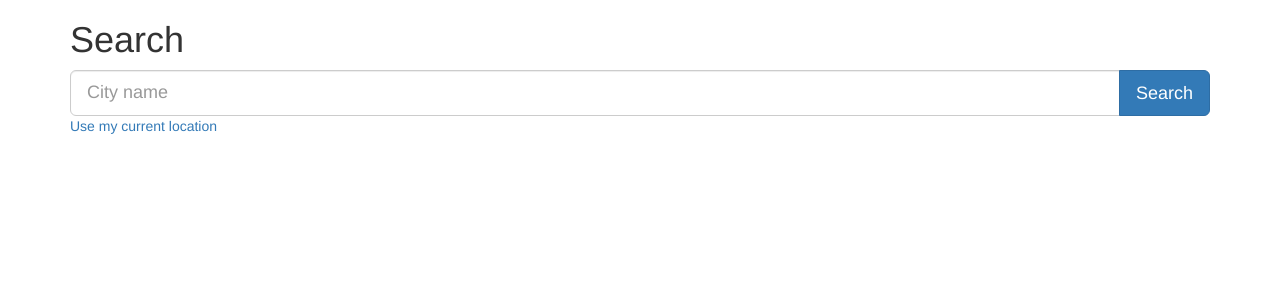
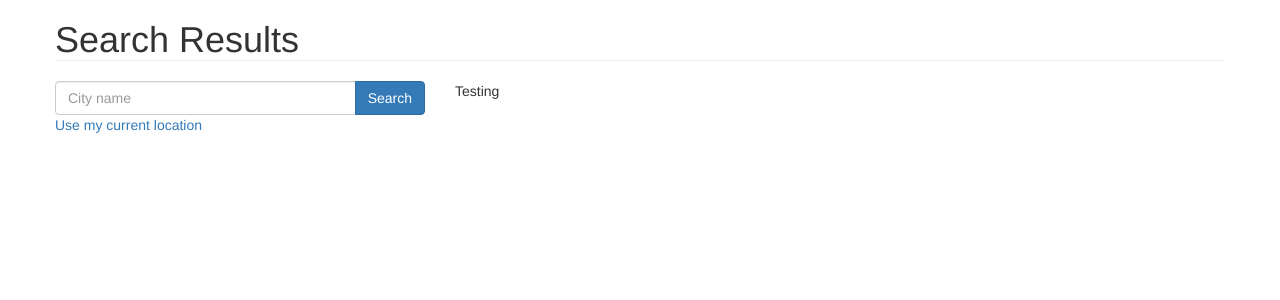
Before and after one commit to johnrsimoneau/ng-city-data-project, an Angular app: page /search-results in a window 1280 px wide. Before the commit this address led to /. Shown: the top 300 px of the page. Built offline with nearby package versions, Linux system fonts and the light colour scheme.

Commit message:
added search results page and styling for search on home page

```diff
--- a/src/app/app.component.html
+++ b/src/app/app.component.html
@@ -1,9 +1,5 @@
 <div class="container">
-  <div class="row">
-    <div class="col-lg-12">
-      <h1>Search</h1>
-    </div>
+  <div class="row app-component">
+    <router-outlet></router-outlet>
   </div>
-  <app-search></app-search>
-  <router-outlet></router-outlet>
 </div>
--- a/src/app/app.component.ts
+++ b/src/app/app.component.ts
@@ -1,10 +1,18 @@
-import { Component } from '@angular/core';
+import { Component, OnInit } from '@angular/core';
+import { Router } from '@angular/router';
 
 @Component({
   selector: 'app-root',
   templateUrl: './app.component.html',
   styleUrls: ['./app.component.css']
 })
-export class AppComponent {
+export class AppComponent implements OnInit {
   title = 'app works!';
+
+  constructor(private router: Router) {}
+
+  ngOnInit() {
+
+  }
+
 }
--- /dev/null
+++ b/src/app/search-results/search-results.component.html
@@ -0,0 +1,11 @@
+<div class="row">
+  <div class="col-lg-12">
+    <h1 class="main-header">{{title}}</h1>
+  </div>
+  <div class="col-lg-4">
+    <app-search class="no-margin"></app-search>
+  </div>
+  <div class="col-lg-8">
+      <p>Testing</p>
+  </div>
+</div>
--- /dev/null
+++ b/src/app/search-results/search-results.component.ts
@@ -0,0 +1,16 @@
+import { Component, OnInit } from '@angular/core';
+
+@Component({
+  selector: 'app-search-results',
+  templateUrl: './search-results.component.html',
+  styleUrls: ['./search-results.component.css']
+})
+export class SearchResultsComponent implements OnInit {
+  private title: string = "Search Results"
+  constructor() { }
+
+  ngOnInit() {
+
+  }
+
+}
--- a/src/app/search/search.component.html
+++ b/src/app/search/search.component.html
@@ -1,6 +1,7 @@
 <div class="row">
-  <div class="col-lg-12">
-    <div class="input-group input-group-lg">
+  <div class="col-lg-12" [style.marginTop.%]="marginTop">
+    <div class="input-group"
+    [ngClass]="isStandAloneSearchPage ? 'input-group-lg' : ''">
       <input type="text" class="form-control" placeholder="City name" #cityInput>
       <span class="input-group-btn">
         <button
--- a/src/app/search/search.component.ts
+++ b/src/app/search/search.component.ts
@@ -1,19 +1,33 @@
 import { Component, OnInit } from '@angular/core';
+import { ActivatedRoute, Router } from '@angular/router';
 
 @Component({
   selector: 'app-search',
   templateUrl: './search.component.html',
   styleUrls: ['./search.component.css']
 })
+
 export class SearchComponent implements OnInit {
-
   getUsersLocation: boolean = false;
   hasErrorGettingGeoLocation: boolean = false;
 
+  // Styling
+  marginTop: number;
+  isStandAloneSearchPage: boolean = false;
 
-  constructor() { }
+  constructor(
+    private router: Router,
+    private route: ActivatedRoute
+  ) {
+  }
 
   ngOnInit() {
+
+    if (this.router.url === '/search') {
+      this.marginTop = 20;
+      this.isStandAloneSearchPage = true;
+    }
+
     if ("geolocation" in navigator) {
       this.getUsersLocation = true;
     } else {
@@ -23,6 +37,7 @@ export class SearchComponent implements OnInit {
 
   storeCityName(userInput) {
     localStorage.setItem('searchTerm', userInput);
+    // this.router.navigate(['../search-results']);
   }
 
   private geoLocationSuccess(position) {
@@ -33,15 +48,16 @@ export class SearchComponent implements OnInit {
     localStorage.setItem('lat', lat);
     localStorage.setItem('long', long);
     localStorage.setItem('altitude', altitude);
+    this.router.navigate(['search-results']);
   }
 
   private geoLocationError() {
-
+    this.hasErrorGettingGeoLocation = true;
   }
 
   getCurrentLocation() {
-    navigator.geolocation.getCurrentPosition(this.geoLocationSuccess, this.geoLocationError);
+    navigator.geolocation.getCurrentPosition(
+      this.geoLocationSuccess.bind(this),
+      this.geoLocationError.bind(this));
   }
-
-
 }
--- a/src/styles.css
+++ b/src/styles.css
@@ -1,2 +1,8 @@
 @import "~bootstrap/dist/css/bootstrap.min.css";
 @import "~font-awesome/css/font-awesome.css";
+
+/****** Headers ******/
+.main-header {
+    border-bottom: thin solid #eee;
+    margin-bottom: 20px;
+}
```
Also changed, not shown: src/app/app.module.ts (+6 -3 lines), src/app/search-results/search-results.component.css (added), 1 other file (tests, documents, lock files or other folders).
